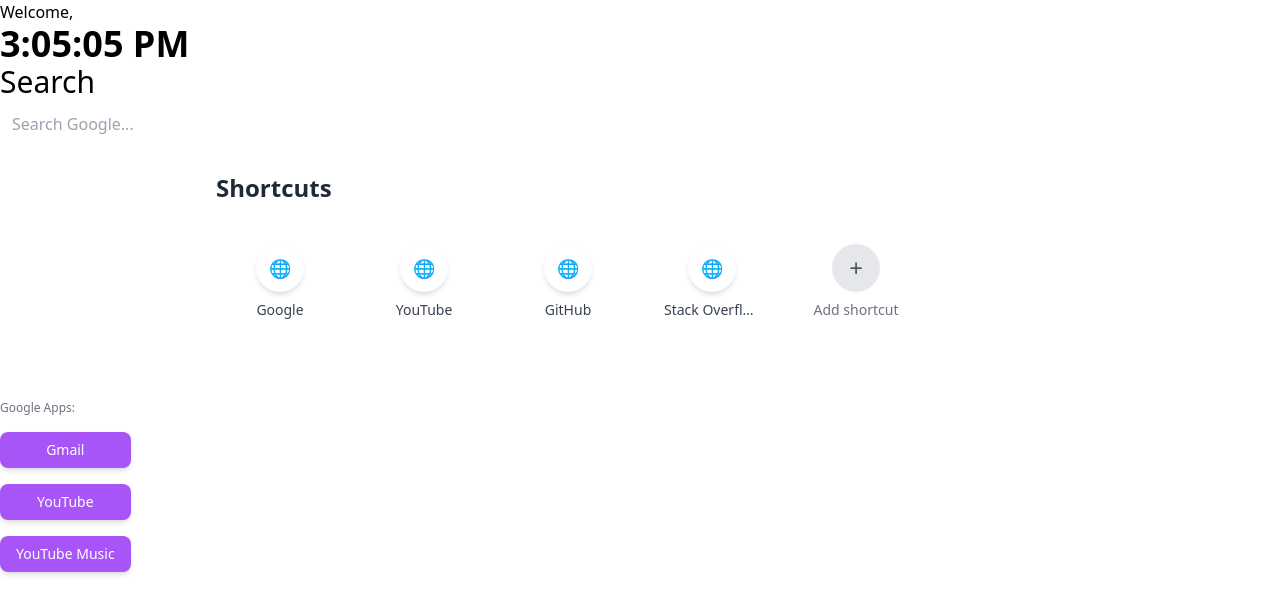
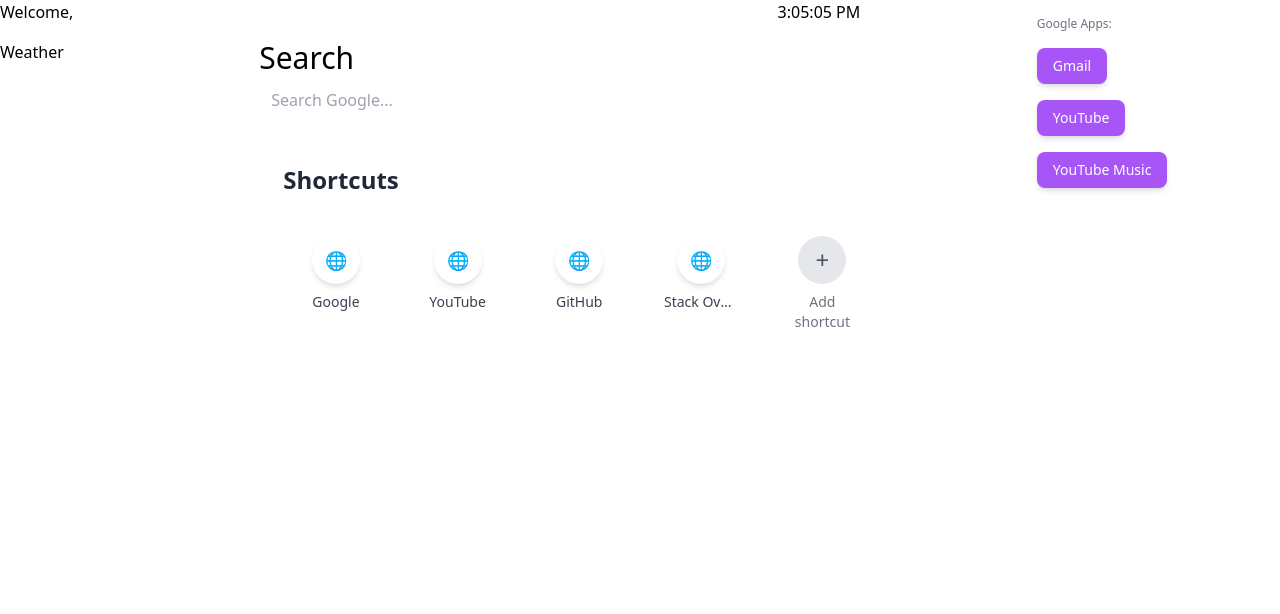
Before and after one commit to Nika-commits/custom-new-tab, a React (Vite) app: page / in a window 1280 px wide. Shown: the top 614 px of the page. Built offline with nearby package versions, Linux system fonts and the light colour scheme.

Commit message:
created Home Page Layout using Grid

```diff
--- a/src/App.jsx
+++ b/src/App.jsx
@@ -2,18 +2,29 @@
 import GoogleApps from "./components/GoogleApps";
 import SearchBar from "./components/SearchBar";
 import Shortcuts from "./components/Shortcuts";
+import Weather from "./components/Weather";
 import Welcome from "./components/Welcome";
 import "./index.css";
 
+// <div className="grid grid-cols-5 grid-rows-5 gap-4">
+//     <div className="row-span-2">1</div>
+//     <div className="col-span-3 row-span-2">2</div>
+//     <div className="row-span-5 col-start-5">3</div>
+//     <div className="col-span-3 col-start-2 row-start-3">4</div>
+//     <div className="col-span-3 row-span-2 col-start-2 row-start-4">5</div>
+//     <div className="row-span-3 col-start-1 row-start-3">6</div>
+// </div>
+
 function App() {
   return (
-    <>
+    <div className="grid grid-cols-5 gap-4">
       <Welcome />
       <Clock />
       <SearchBar />
       <Shortcuts />
       <GoogleApps />
-    </>
+      <Weather />
+    </div>
   );
 }
 
--- a/src/components/Clock.jsx
+++ b/src/components/Clock.jsx
@@ -10,7 +10,8 @@
     return () => clearInterval(interval);
   }, []);
 
-  return <div className="text-4xl text-black font-bold">{time}</div>;
+  return <div className="row-span-2">{time}</div>;
 }
+2;
 
 export default Clock;
--- a/src/components/GoogleApps.jsx
+++ b/src/components/GoogleApps.jsx
@@ -5,7 +5,7 @@
     { name: "YouTube Music", url: "https://music.youtube.com" },
   ];
   return (
-    <div className="flex flex-col align-middle justify-end w-fit space-y-4 mt-4">
+    <div className="row-span-5 col-start-5 w-fit space-y-4 mt-4">
       <p className="text-xs text-gray-500">Google Apps:</p>
       {gApps.map((app, index) => (
         <button
--- a/src/components/SearchBar.jsx
+++ b/src/components/SearchBar.jsx
@@ -10,6 +10,7 @@
   };
 
   return (
+    <div className="col-span-3 col-start-2 row-start-3">
       <form onSubmit={handleSubmit} className="w-full max-w-md">
         <div>
           <label className="text-3xl">Search</label>
@@ -21,5 +22,6 @@
           />
         </div>
       </form>
+    </div>
   );
 }
--- a/src/components/Shortcuts.jsx
+++ b/src/components/Shortcuts.jsx
@@ -140,7 +140,7 @@
   };
 
   return (
-    <div className="max-w-4xl mx-auto p-6">
+    <div className="col-span-3 row-span-2 col-start-2 row-start-4 max-w-4xl mx-auto p-6">
       <h2 className="text-2xl font-semibold text-gray-800 mb-6">Shortcuts</h2>
 
       {/* Shortcuts Grid */}
--- a/src/components/Weather.jsx
+++ b/src/components/Weather.jsx
@@ -0,0 +1,8 @@
+function Weather() {
+  return (
+    <div className="row-span-3 col-start-1 row-start-3">
+      <div>Weather</div>
+    </div>
+  );
+}
+export default Weather;
--- a/src/components/Welcome.jsx
+++ b/src/components/Welcome.jsx
@@ -1,5 +1,5 @@
 function Welcome() {
-  return <div>Welcome, {name}</div>;
+  return <div className="col-span-3 row-span-2">Welcome, {name}</div>;
 }
 
 export default Welcome;
```
Lines whose indentation alone changed are shown as unchanged.
